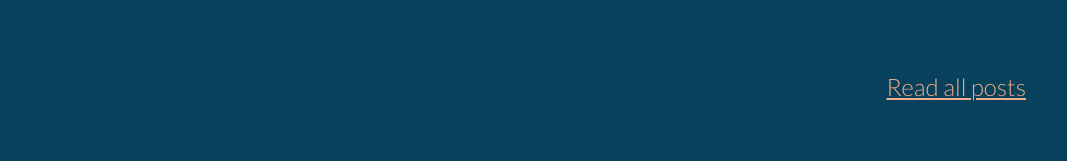
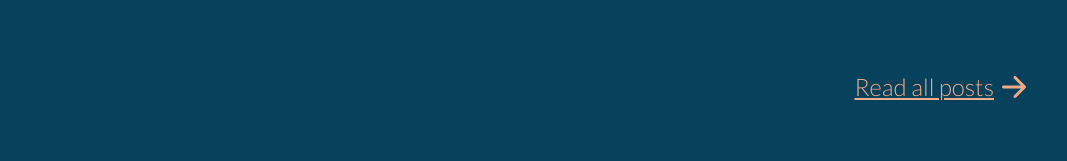
Before and after one commit to ashleemboyer/ashleemboyer-com, a Next.js app: page / in a window 1280 px wide. Shown: the part 1318-1479 px from the top of the page, without its empty margins (106-1173 px from the left). Built offline with nearby package versions, Linux system fonts and the light colour scheme.

Commit message:
Using IconArrowRight in PostListSection

```diff
--- a/app/components/post-list-section/index.tsx
+++ b/app/components/post-list-section/index.tsx
@@ -1,3 +1,4 @@
+import { IconArrowRight } from 'components';
 import s from './post-list-section.module.css';
 
 /**
@@ -41,6 +42,7 @@ const PostListSection = ({ title, posts, cta }: PostListSectionProps) => {
       {cta ? (
         <a className={s.cta} href={cta.href}>
           {cta.text}
+          <IconArrowRight />
         </a>
       ) : null}
     </section>
--- a/app/components/post-list-section/post-list-section.module.css
+++ b/app/components/post-list-section/post-list-section.module.css
@@ -51,15 +51,17 @@
 }
 
 .cta {
+  align-items: center;
   border-radius: 6px;
-  display: block;
-  font-size: 1.5rem;
-  font-weight: 300;
+  display: flex;
+  gap: 8px;
   margin-left: auto;
   margin-right: 0;
   margin-top: 64px;
   padding: 10px;
   width: fit-content;
+  font-size: 1.5rem;
+  font-weight: 300;
 }
 
 .cta:hover,
```
